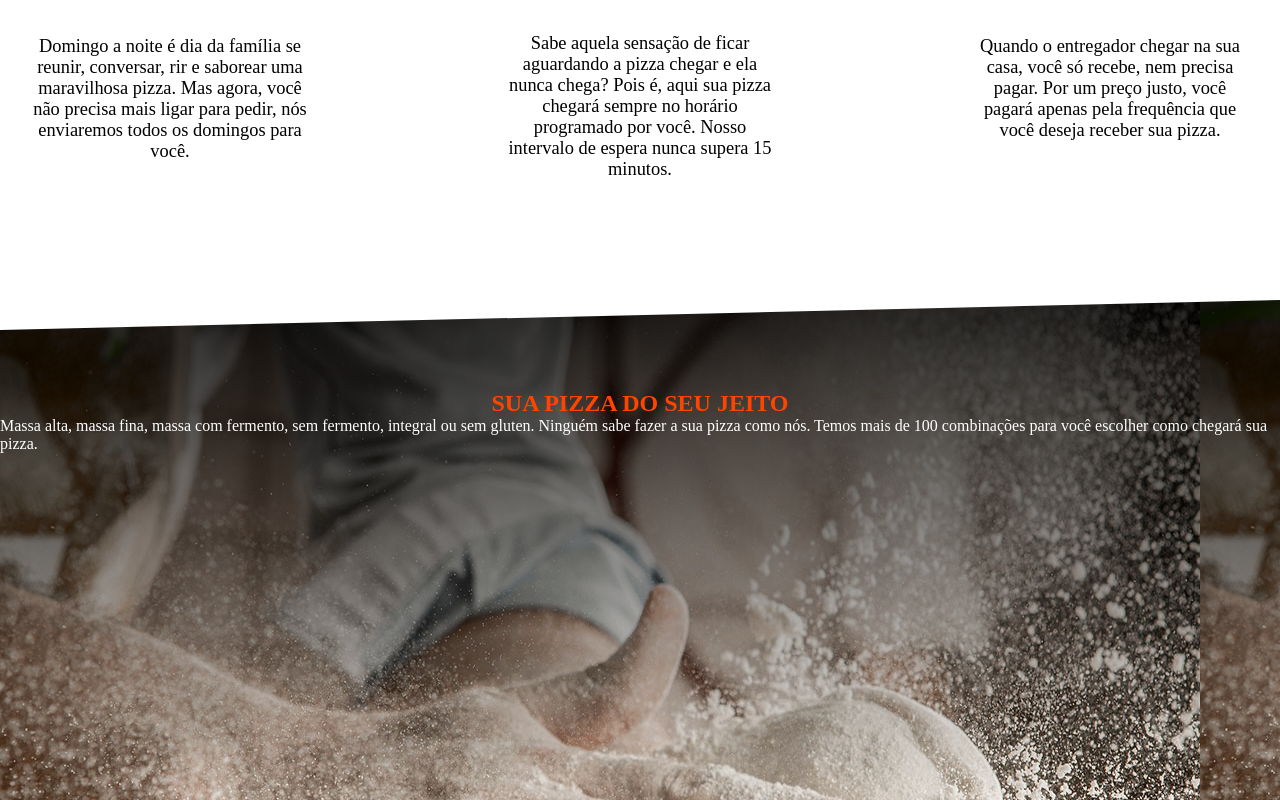
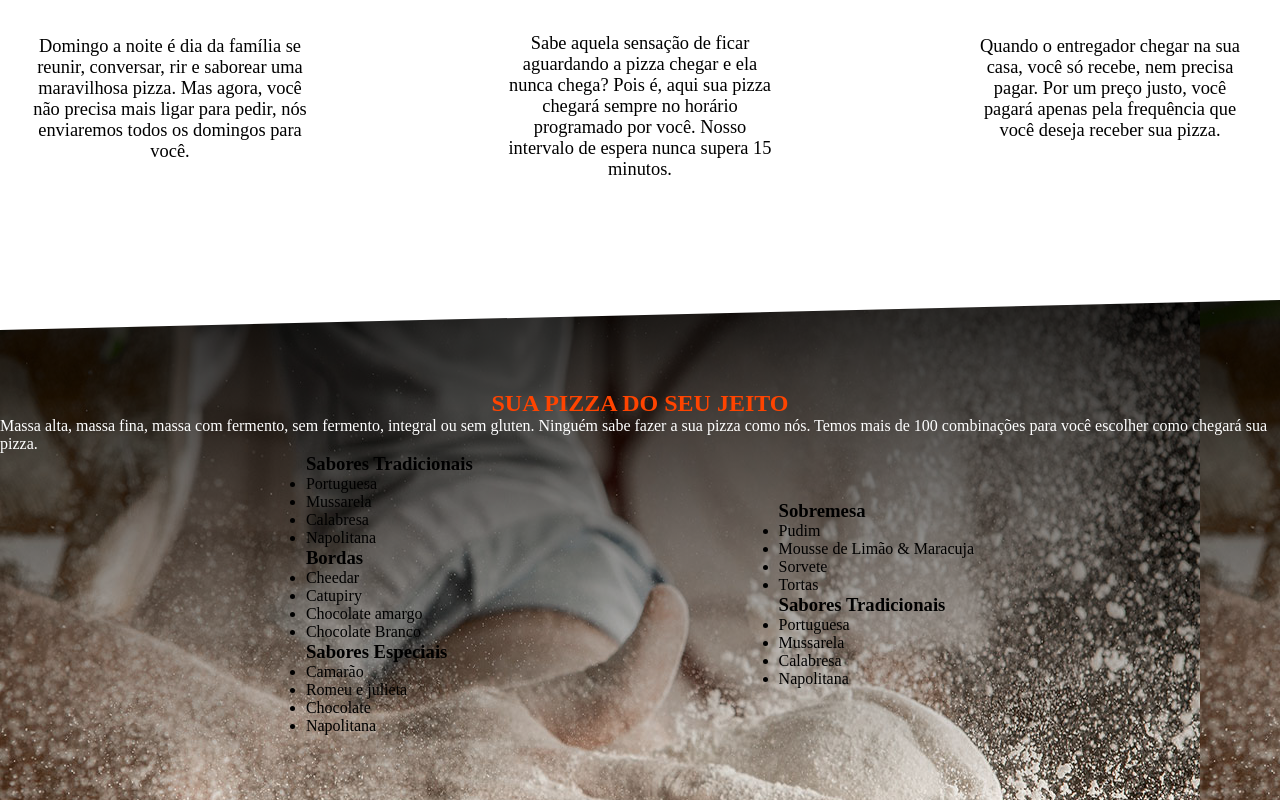
Before and after one commit to SantV7/pizzaria, a React (Vite) app: page / in a window 1280 px wide. Shown: the part 1473-2273 px from the top of the page. Built offline with nearby package versions, Linux system fonts and the light colour scheme; the HTML template or start-up script is replaced by a standard one; a web font is replaced by a local one.

Commit message:
increment styles and structure on content

```diff
--- a/src/components/PizzaSection.jsx
+++ b/src/components/PizzaSection.jsx
@@ -17,8 +17,68 @@ const PizzaSection = () => {
           </div>
 
 
+          <article id='sabores-area'>
+              <div className='area-options'>
+                  <div className="pizza-options">
+                      <h3>Sabores Tradicionais</h3>
+                    <ul>
+                        <li>Portuguesa</li>
+                        <li>Mussarela</li>
+                        <li>Calabresa</li>
+                        <li>Napolitana</li>
+                    </ul>
+                  </div>
 
 
+
+                  <div className="pizza-options">
+                      <h3>Bordas</h3>
+                    <ul>
+                        <li>Cheedar</li>
+                        <li>Catupiry</li>
+                        <li>Chocolate amargo</li>
+                        <li>Chocolate Branco</li>
+                    </ul>
+                  </div>
+
+
+
+                  <div className="pizza-options">
+                      <h3>Sabores Especiais</h3>
+                    <ul>
+                        <li>Camarão</li>
+                        <li>Romeu e julieta</li>
+                        <li>Chocolate</li>
+                        <li>Napolitana</li>
+                    </ul>
+                  </div>
+              </div>
+
+
+              <div>
+                  <div className="pizza-options">
+                      <h3>Sobremesa</h3>
+                    <ul>
+                        <li>Pudim</li>
+                        <li>Mousse de Limão & Maracuja</li>
+                        <li>Sorvete</li>
+                        <li>Tortas</li>
+                    </ul>
+                  </div>
+
+
+                  <div className="pizza-options">
+                      <h3>Sabores Tradicionais</h3>
+                    <ul>
+                        <li>Portuguesa</li>
+                        <li>Mussarela</li>
+                        <li>Calabresa</li>
+                        <li>Napolitana</li>
+                    </ul>
+                  </div>
+
+              </div>
+          </article>
 
         </section>
     </>
--- a/src/styles/pizzasection.css
+++ b/src/styles/pizzasection.css
@@ -20,3 +20,17 @@
 #planSection > .intro-text > .text-p > p {
     color: white;
 }
+
+#planSection > #sabores-area {
+    display: flex;
+    justify-content: center;
+    align-items: center;
+    flex-flow: column nowrap;
+}
+
+    @media screen and (min-width: 768px) {
+        #planSection > #sabores-area {
+            justify-content: space-evenly;
+            flex-flow: row nowrap;
+        }
+    }
```
